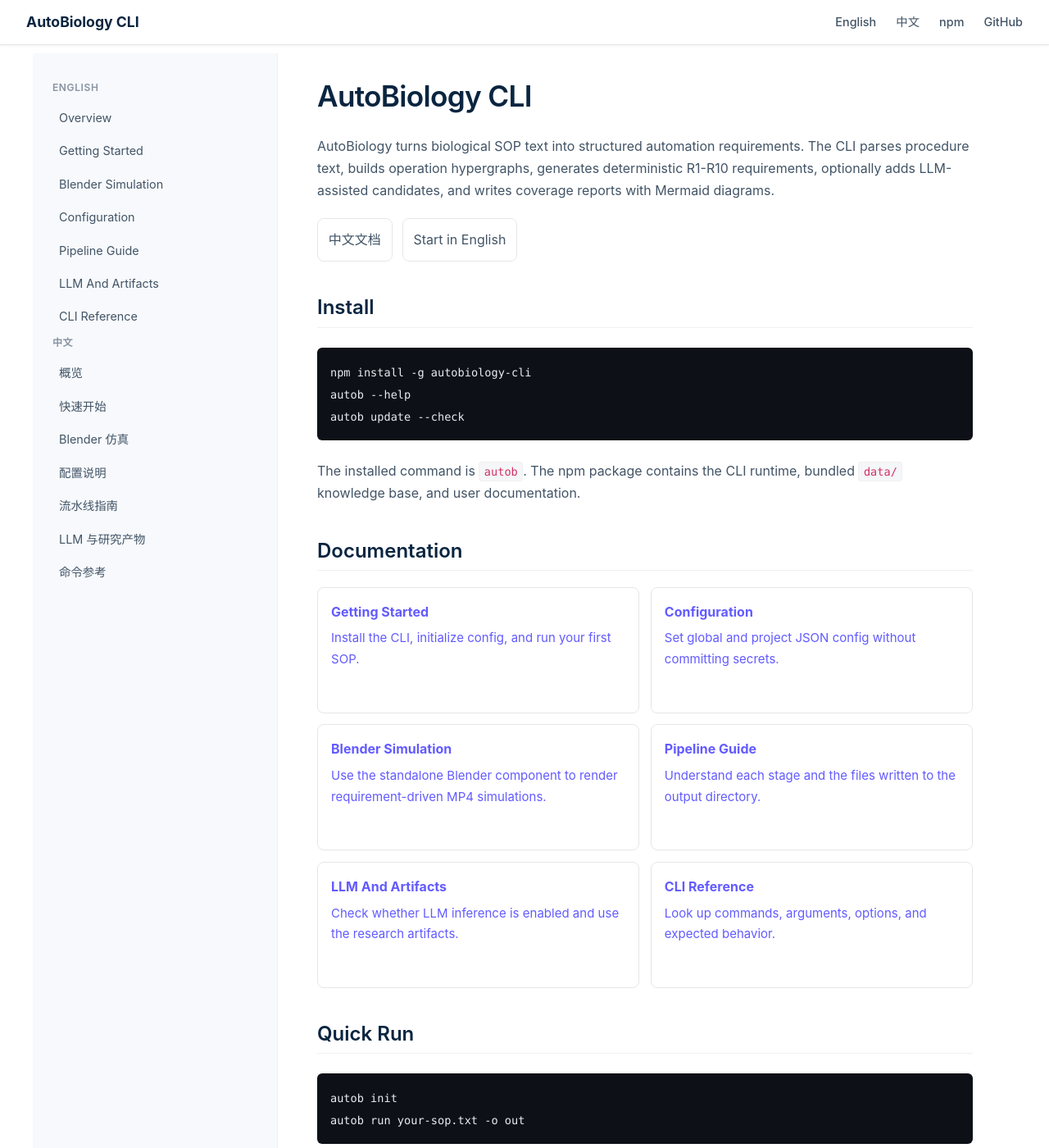
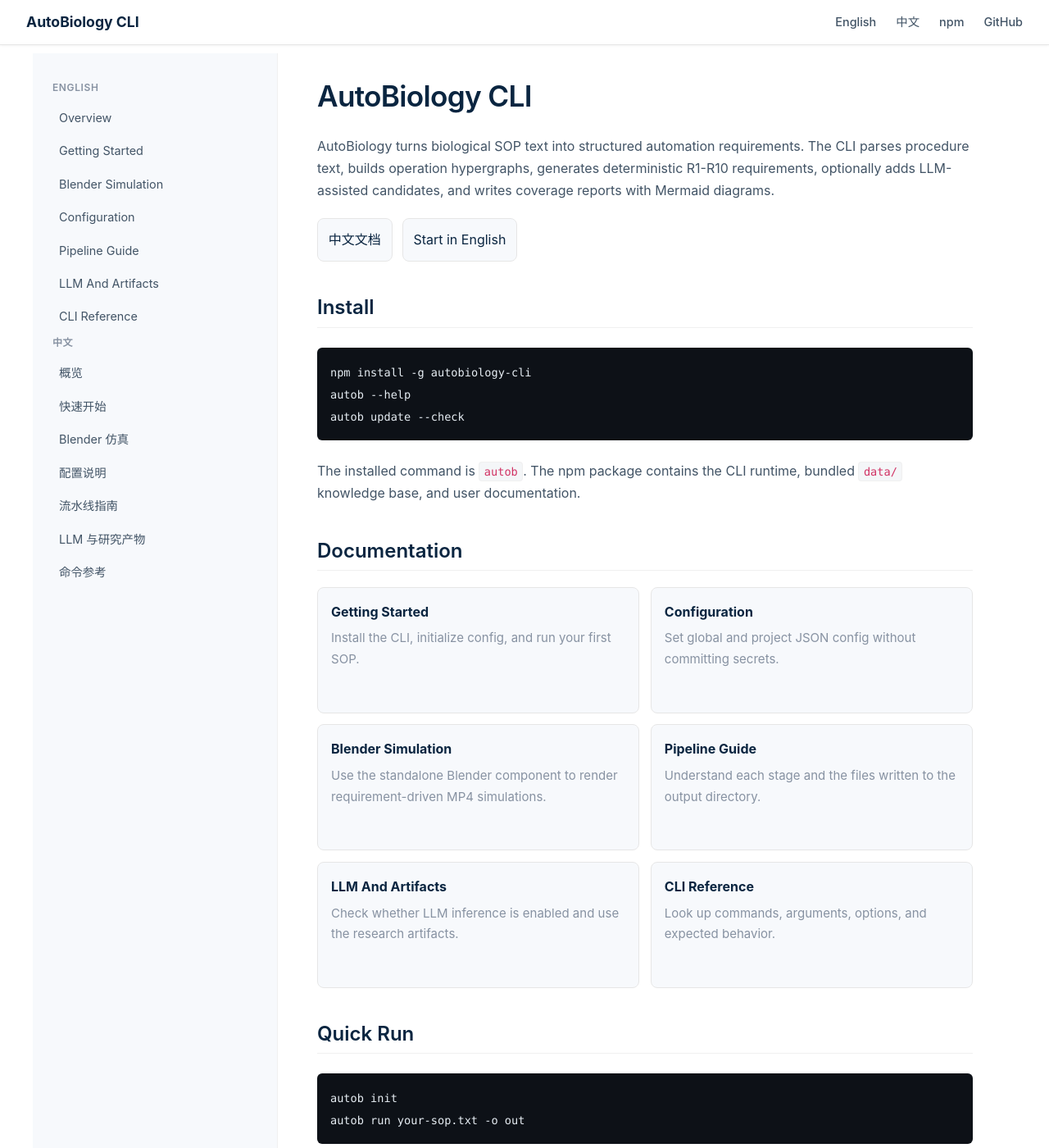
Before and after one commit to CBx-2023/AutoBiology, a Jekyll site: the page built from docs/index.md, in a window 1280 px wide and 1400 px high. Shown: the whole window at 82% size. Built offline with Jekyll 4.4.1, drawn with Linux system fonts in a browser that asks for light colours.

Commit message:
fix: update doc-card and language-panel variables

```diff
--- a/docs/assets/css/style.css
+++ b/docs/assets/css/style.css
@@ -197,19 +197,19 @@ th {
   padding: 1rem;
   border: 1px solid var(--border);
   border-radius: 8px;
-  background: var(--surface-soft);
+  background: var(--bg-sidebar);
   text-decoration: none;
 }
 
 .doc-card strong {
   display: block;
   margin-bottom: 0.35rem;
-  color: var(--text);
+  color: var(--text-primary);
 }
 
 .doc-card span {
   display: block;
-  color: var(--muted);
+  color: var(--text-muted);
   font-size: 0.94rem;
 }
 
@@ -227,8 +227,8 @@ th {
   padding: 0.4rem 0.8rem;
   border: 1px solid var(--border);
   border-radius: 8px;
-  background: var(--surface-soft);
-  color: var(--text);
+  background: var(--bg-sidebar);
+  color: var(--text-primary);
   text-decoration: none;
 }
 
```
